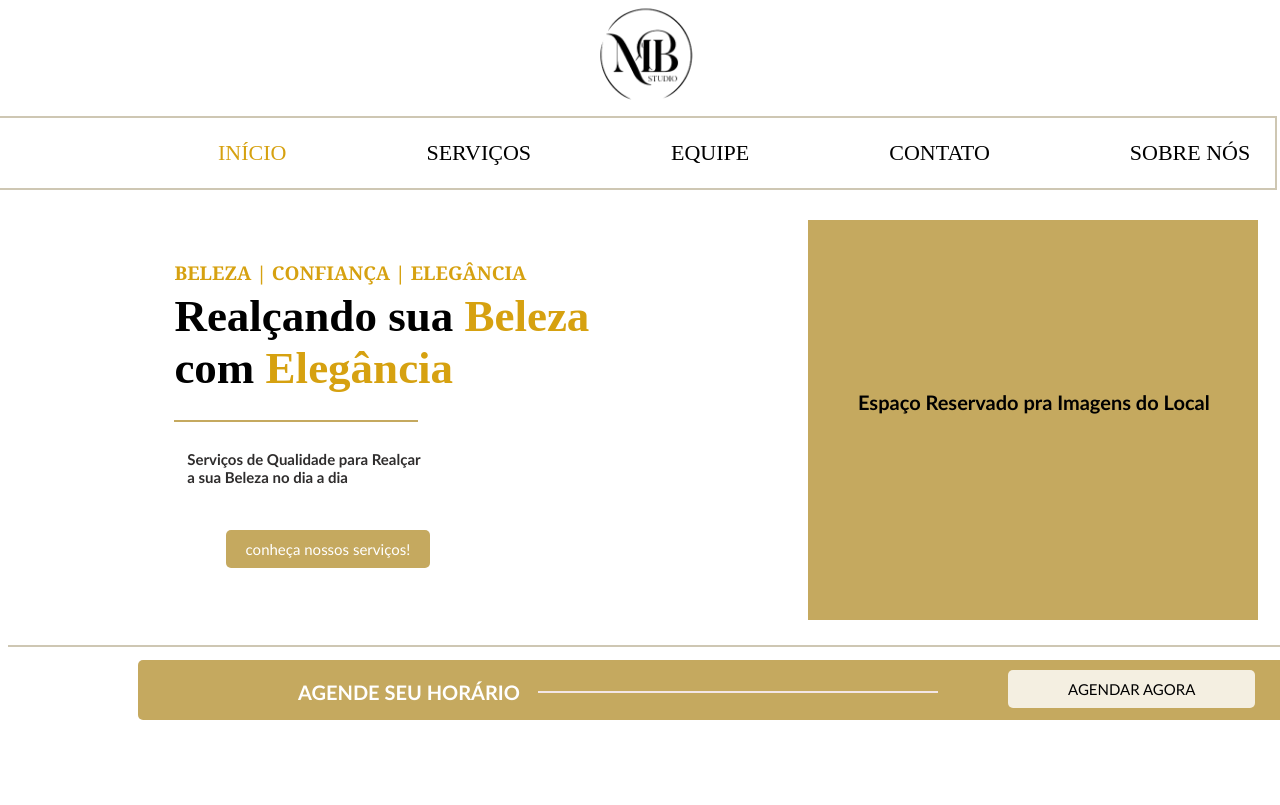
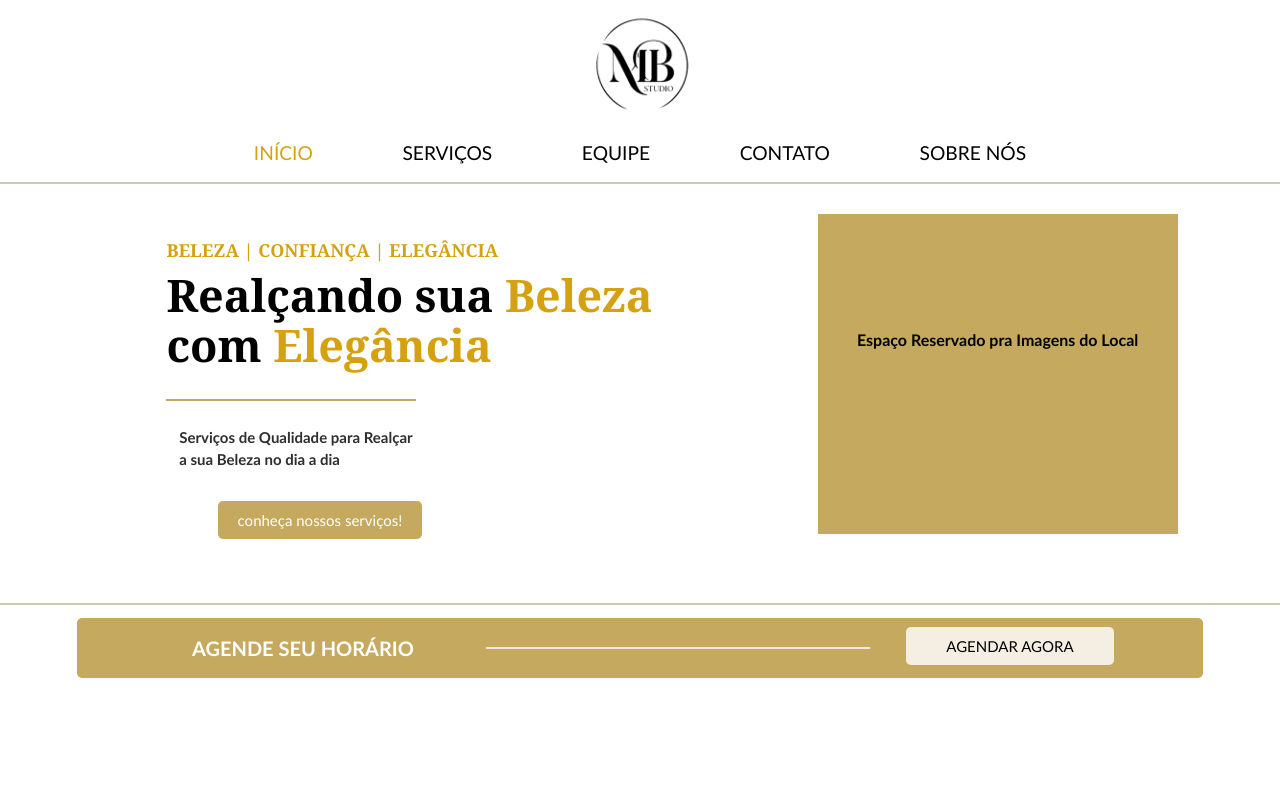
Before and after one commit to HexaCode2026/TCC2026_mbstudio, a PHP site: page /TCC_2026/ in a window 1280 px wide. Before the commit the page ends 720 px from the top, so only its background shows below. Run offline with PHP 8.4, Linux system fonts and the light colour scheme.

Commit message:
Deixei o css da index responsivo porem como dito no comentario do css global da parte responsiva, falta só arrumar o de tela 400px

```diff
--- a/assets/css/global.css
+++ b/assets/css/global.css
@@ -1,236 +1,603 @@
+* {
+    margin: 0;
+    padding: 0;
+    box-sizing: border-box;
+}
+
+html {
+    width: 100%;
+    min-height: 100%;
+}
+
 body {
+    position: relative;
 
-    background: white;
+    width: 100%;
+    min-height: 100vh;
 
+    background-color: white;
+    color: #000;
+
+    overflow-x: hidden;
+
+    font-family: "Candara", sans-serif;
 }
 
 #logo {
+    display: block;
 
-    position: absolute;
     width: 120px;
     height: 120px;
-    margin-left: 45%;
-    margin-top: -145px;
 
+    object-fit: contain;
+
+    margin: 5px auto 0;
 }
 
 .links {
+    position: relative;
 
-    position: relative;
+    width: 100%;
+
     display: flex;
-    gap: 140px;
-    color: black;
-    font-size: 22px;
-    margin-top: 140px;
-    margin-left: 210px;
+    justify-content: center;
+    align-items: center;
 
+    gap: clamp(45px, 7vw, 140px);
+
+    margin-top: -2px;
+
+    padding: 18px 20px;
+
+    font-size: clamp(16px, 1.5vw, 22px);
+
+    z-index: 10;
 }
 
 .links a {
+    text-decoration: none;
 
-    text-decoration: none;
-    color: black;
-    transition: color 0.3s ease;
+    color: #000;
 
+    white-space: nowrap;
+
+    transition:
+        color 0.3s ease,
+        transform 0.2s ease;
 }
 
-.links a.ativo{ /* marca a pagina atual com a cor amarela nos links */
+.links a.ativo {
+    color: #d6a110;
+}
+
+.links a:hover {
+    color: #d6a110;
+
+    transform: translateY(-2px);
+}
+
+#fundolinks {
+    position: relative;
+
+    width: 100%;
+    height: 2px;
+
+    margin-top: 0;
+
+    background-color: #cec7b3;
+
+    border: none;
+
+    z-index: 5;
+}
+
+#TxtMenor {
+    position: relative;
+
+    width: 45%;
+
+    margin-top: 55px;
+    margin-left: 13%;
 
     color: #d6a110;
 
+    font-size: clamp(15px, 1.4vw, 19px);
+
+    font-family: Georgia, serif;
+
+    line-height: 1.3;
 }
 
-.links a:hover { /* muda a cor dos outros links quando mouse passa encima */
-
-    color: #d6a110;
-
-}
-
-#fundolinks {
-
-    background-color: white;
-    border: 2px solid #cec7b3;
-    width: 100.9%;
-    height: 70px;
-    margin-top: -50px;
-    margin-left: -10px;
-
-}
-
-#TxtMenor {
-
-    position: absolute;
-    margin-top: 70px;
-    margin-left: 13%;
-    color: #d6a110;
-    font-size: 19px;
-    font-family: georgia, serif;
-
-}
 
 #TxtMaior {
+    position: relative;
 
-    position: absolute;
-    margin-top: 100px;
+    width: 45%;
+
+    margin-top: 8px;
     margin-left: 13%;
-    color: #000000;
-    font-size: 45px;
-    font-family: Didot, serif;
 
+    color: #000;
+
+    font-size: clamp(34px, 3.5vw, 45px);
+
+    line-height: 1.12;
+
+    font-family: Didot, Georgia, serif;
 }
 
 .Beleza {
-
     color: #d6a110;
-
 }
 
 #linha {
+    position: relative;
 
-    position: absolute;
-    width: 19%;
+    width: 250px;
+    max-width: 30%;
+
     height: 2px;
-    background-color: #C5A95F;
-    margin-top: 230px;
+
+    margin-top: 28px;
     margin-left: 13%;
 
+    background-color: #c5a95f;
 }
 
 #descricao {
+    position: relative;
 
-    position: absolute;
-    margin-top: 260px;
+    width: 400px;
+    max-width: 40%;
+
+    margin-top: 25px;
     margin-left: 14%;
+
     color: #2f2d2d;
+
     font-size: 15px;
+
+    line-height: 1.5;
+
     font-family: "Candara", sans-serif;
-
 }
 
 #btn-servicos {
+    position: relative;
 
-    position: absolute;
-    margin-top: 340px;
+    display: inline-block;
+
+    margin-top: 30px;
     margin-left: 17%;
-    background-color: #C5A95F;
+
+    padding: 10px 20px;
+
+    background-color: #c5a95f;
+
     color: white;
+
     font-size: 15px;
+
     font-family: "Candara", sans-serif;
+
     text-decoration: none;
-    padding: 10px 20px;
+
     border-radius: 5px;
-    transition: background-color 0.3s ease, color 0.3s ease;
 
+    transition:
+        background-color 0.3s ease,
+        color 0.3s ease,
+        transform 0.2s ease;
+
+    z-index: 5;
 }
 
 #btn-servicos:hover {
-
-    background-color: #000000;
-    color: rgb(231, 215, 1);
-
+    background-color: #000;
+    color: #e7d701;
 }
 
 #btn-servicos:active {
+    transform: scale(0.92);
+}
 
-   transform: scale(0.92);
+#marcadorImagem {
+    position: absolute;
 
+    top: 209px;
+    right: 8%;
+
+    width: 360px;
+    height: 320px;
+
+    background-color: #c5a95f;
+
+    display: flex;
+    align-items: center;
+    justify-content: center;
+
+    z-index: 1;
+}
+
+#texto {
+    position: absolute;
+
+    top: 325px;
+    right: 8%;
+
+    width: 360px;
+
+    text-align: center;
+
+    color: #000;
+
+    font-size: 16px;
+
+    font-family: "Candara", sans-serif;
+
+    z-index: 2;
 }
 
 /* inicio do rodapé */
 
 #separadorRodape {
+    position: relative;
 
-    position: fixed;
-    width: 99.4%;
+    width: 100%;
     height: 2px;
+
+    margin-top: 64px;
+
     background-color: #cec7b3;
-    margin-top: 455px;
 
+    z-index: 3;
 }
 
+
 #fundoRodape {
+    position: relative;
 
-    position: fixed;
-    width: 1200px;
+    width: 88%;
     height: 60px;
-    background-color: #C5A95F;
-    margin-top: 470px;
-    margin-left: 130px;
+
+    margin: 13px auto 0;
+
+    background-color: #c5a95f;
+
     border-radius: 5px;
 
+    z-index: 3;
 }
 
 #textoRodape {
+    position: absolute;
 
-    position: fixed;
-    margin-top: 490px;
-    margin-left: 290px;
-    color: White;
+    left: 15%;
+
+    margin-top: -42px;
+
+    color: white;
+
     font-size: 20px;
+
     font-family: "Candara", sans-serif;
 
+    z-index: 5;
 }
 
 #linhaRodape {
+    position: absolute;
 
-    position: fixed;
-    width: 400px;
+    left: 38%;
+
+    width: 30%;
     height: 2px;
+
+    margin-top: -31px;
+
     background-color: rgb(243, 230, 230);
-    margin-top: 501px;
-    margin-left: 530px;
 
+    z-index: 5;
 }
 
 #btn-agendar {
+    position: absolute;
 
-    position: fixed;
-    margin-top: 480px;
-    margin-left: 1000px;
-    background-color: #ffffffd0;
-    color: rgb(0, 0, 0);
+    right: 13%;
+
+    margin-top: -51px;
+
+    padding: 10px 40px;
+
+    background-color: rgba(255, 255, 255, 0.82);
+
+    color: #000;
+
     font-size: 15px;
+
     font-family: "Candara", sans-serif;
+
     text-decoration: none;
-    padding: 10px 60px;
+
     border-radius: 5px;
-    transition: background-color 0.3s ease, color 0.3s ease, transform 0.01s ease;
 
+    white-space: nowrap;
+
+    transition:
+        background-color 0.3s ease,
+        color 0.3s ease,
+        transform 0.2s ease;
+
+    z-index: 5;
 }
 
 #btn-agendar:hover {
+    background-color: #000;
 
-    background-color: #000000;
-    color: rgb(231, 215, 1);
-
+    color: #e7d701;
 }
 
 #btn-agendar:active {
-
-   transform: scale(0.92);
-
+    transform: scale(0.92);
 }
 
 /* fim do rodapé */
 
-#marcadorImagem { /* apagar esta parte dps, somente marcador de espaço reservado pra imagem*/
+/* TELA RESPONSIVA A SEGUIR :)*/
 
-    position: absolute;
-    width: 450px;
-    height: 400px;
-    margin-top: 30px;
-    margin-left: 800px;
-    background-color: #C5A95F;
+@media (max-width: 1000px) {
 
+    .links {
+        gap: 35px;
+
+        font-size: 17px;
+    }
+
+    #TxtMenor,
+    #TxtMaior {
+        margin-left: 7%;
+    }
+
+    #linha {
+        margin-left: 7%;
+    }
+
+    #descricao {
+        margin-left: 8%;
+    }
+
+    #btn-servicos {
+        margin-left: 10%;
+    }
+
+    #marcadorImagem {
+        right: 5%;
+
+        width: 330px;
+        height: 300px;
+    }
+
+    #texto {
+        right: 5%;
+
+        width: 330px;
+    }
+
+    #textoRodape {
+        left: 8%;
+    }
+
+    #linhaRodape {
+        left: 34%;
+        width: 28%;
+    }
+
+    #btn-agendar {
+        right: 7%;
+        padding: 10px 25px;
+    }
 }
 
-#texto { /* apagar esta parte dps, somente marcador de espaço reservado pra imagem*/
+@media (max-width: 700px) {
 
-    position: absolute;
-    margin-top: 200px;
-    margin-left: 850px;
-    color: #000000;
-    font-size: 20px;
-    font-family: "Candara", sans-serif;
+    #logo {
+        width: 100px;
+        height: 100px;
+    }
 
+    .links {
+        flex-wrap: wrap;
+
+        gap: 12px 22px;
+
+        padding: 15px 10px;
+
+        font-size: 15px;
+    }
+
+    #fundolinks {
+        height: 2px;
+    }
+
+    #TxtMenor {
+        width: 90%;
+
+        margin-top: 40px;
+        margin-left: 5%;
+
+        font-size: 15px;
+    }
+
+
+    #TxtMaior {
+        width: 90%;
+
+        margin-top: 8px;
+        margin-left: 5%;
+
+        font-size: 34px;
+    }
+
+
+    #linha {
+        width: 150px;
+        max-width: none;
+
+        margin-top: 25px;
+        margin-left: 5%;
+    }
+
+
+    #descricao {
+        width: 90%;
+        max-width: none;
+
+        margin-top: 22px;
+        margin-left: 5%;
+
+        font-size: 14px;
+    }
+
+
+    #btn-servicos {
+        margin-top: 25px;
+        margin-left: 5%;
+    }
+
+    #marcadorImagem {
+        position: relative;
+
+        top: auto;
+        right: auto;
+
+        width: 90%;
+        height: 280px;
+
+        margin: 45px auto 0;
+    }
+
+
+    #texto {
+        position: absolute;
+
+        top: auto;
+        right: auto;
+
+        width: 90%;
+
+        margin-top: -165px;
+        margin-left: 5%;
+
+        font-size: 16px;
+    }
+
+    #separadorRodape {
+        margin-top: 55px;
+    }
+
+
+    #fundoRodape {
+        width: 90%;
+        height: auto;
+
+        min-height: 150px;
+
+        margin-top: 15px;
+
+        padding: 20px;
+
+        display: flex;
+        flex-direction: column;
+        align-items: center;
+        justify-content: center;
+    }
+
+
+    #textoRodape {
+        position: relative;
+
+        left: auto;
+
+        margin: 0;
+
+        color: white;
+
+        font-size: 18px;
+
+        text-align: center;
+    }
+
+
+    #linhaRodape {
+        position: relative;
+
+        left: auto;
+
+        width: 70%;
+
+        margin: 10px 0;
+    }
+
+
+    #btn-agendar {
+        position: relative;
+
+        right: auto;
+
+        margin: 0;
+
+        padding: 10px 30px;
+    }
 }
+
+@media (max-width: 400px) {
+
+    #logo {
+        width: 90px;
+        height: 90px;
+    }
+
+
+    .links {
+        gap: 10px 15px;
+
+        font-size: 13px;
+    }
+
+
+    #TxtMenor {
+        font-size: 13px;
+    }
+
+
+    #TxtMaior {
+        font-size: 29px;
+    }
+
+
+    #descricao {
+        font-size: 13px;
+    }
+
+
+    #marcadorImagem {
+        height: 240px;
+    }
+
+
+    #texto {
+        font-size: 14px;
+    }
+
+
+    #fundoRodape {
+        min-height: 145px;
+    }
+
+
+    #btn-agendar {
+        width: 100%;
+
+        text-align: center;
+    } /* esse menorzinho aqui q fica do tamanho de um cll pequeno ta bugando o botao de agendar, mas é apenas isso que precisa ser consertado posteriormente*/
+}
```
